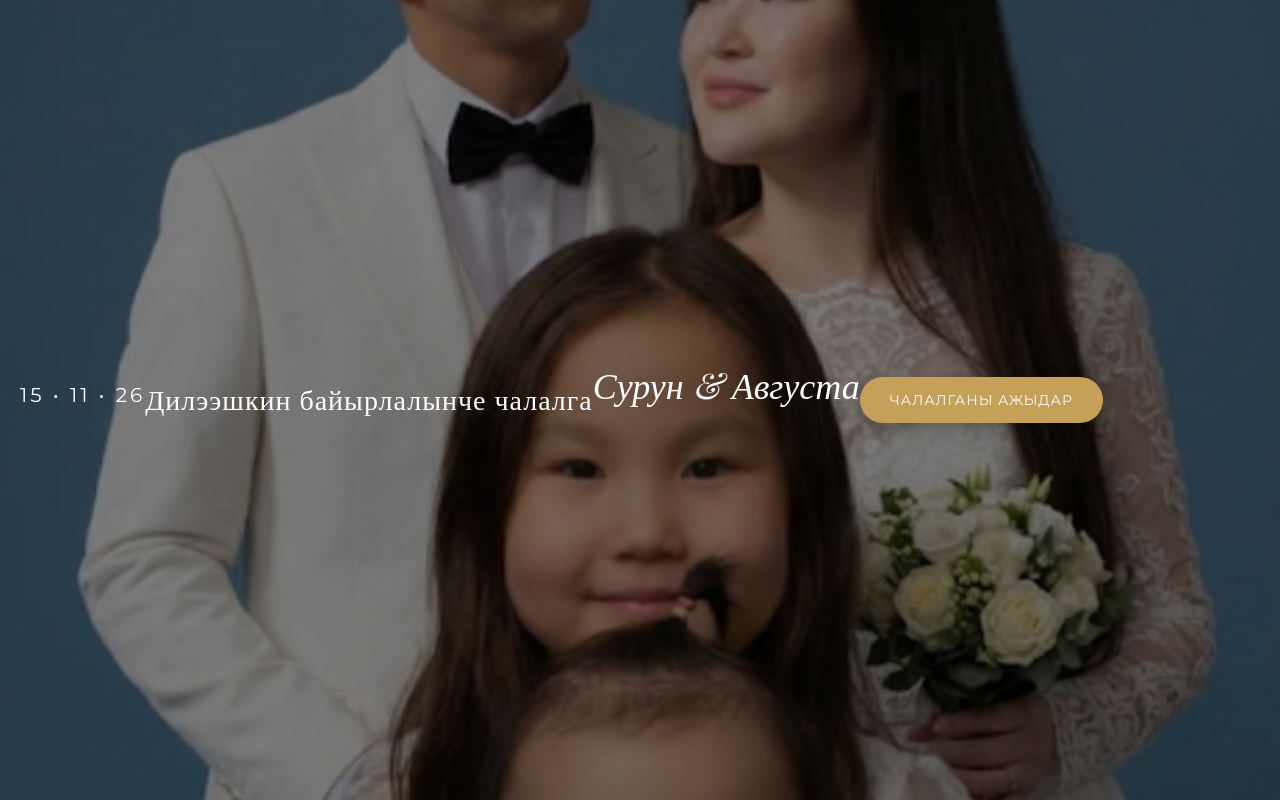
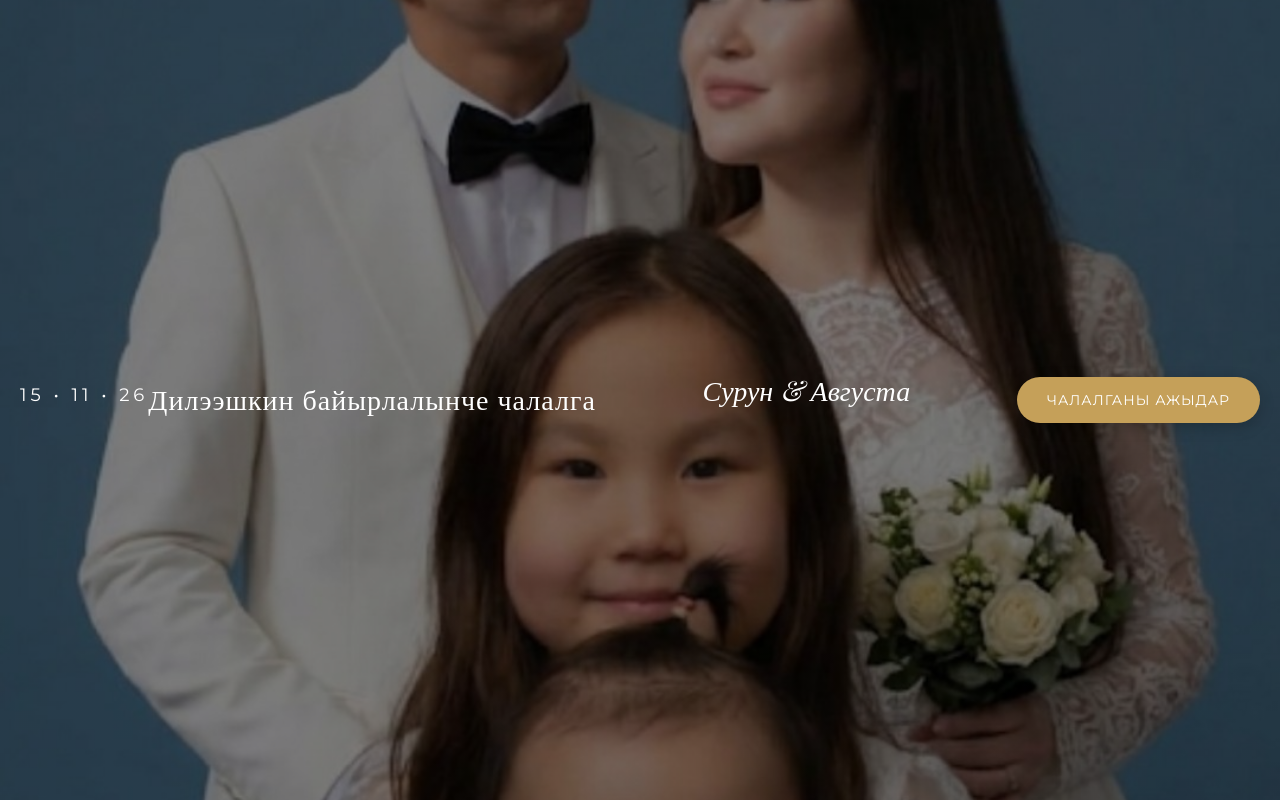
Before and after one commit to Clover-chalalga/Clover-chalalga.github.io, a plain HTML site: page index.html in a window 1280 px wide. Drawn offline with nearby package versions, Linux system fonts and the light colour scheme; a web font is replaced by a local one.

Commit message:
Update index.html

```diff
--- a/index.html
+++ b/index.html
@@ -61,18 +61,18 @@
         }
 
         #welcome-screen .date {
-            font-size: 20px;
-            letter-spacing: 3px;
+            font-size: 18px;
+            letter-spacing: 4px;
             margin-bottom: 10px;
         }
 
         #welcome-screen .names {
             font-family: 'Playfair Display', serif;
-            font-size: 36px;
+            font-size: 28px;
             font-style: italic;
-            margin-bottom: 30px;
-        }
-
+            max-width: 90%;
+        margin: 0 auto 20px auto;
+}
         .btn-open {
             background-color: var(--gold-color);
             color: white;
```
